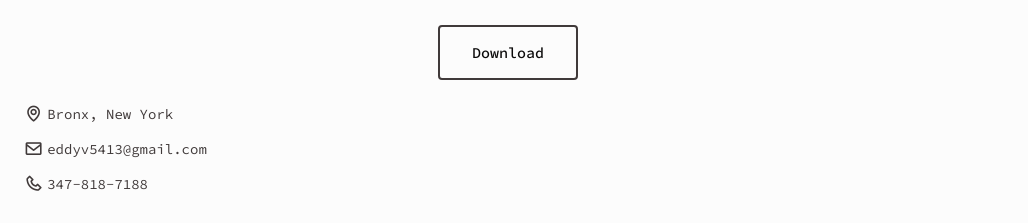
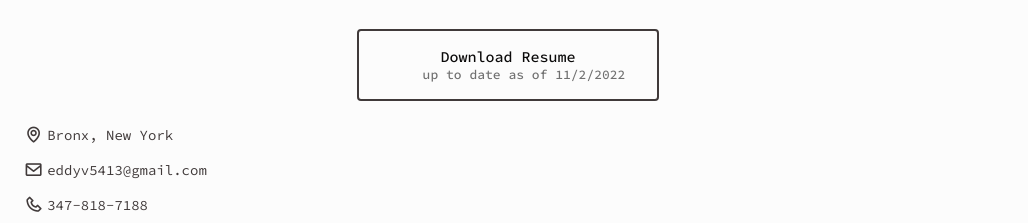
Before and after one commit to eddymark/resume, a plain HTML site: page index.html in a window 1280 px wide. Shown: the part 308-531 px from the top of the page, without its empty margins (0-1028 px from the left). Drawn offline with nearby package versions, Linux system fonts and the light colour scheme.

Commit message:
added a hover title over the download button

```diff
--- a/assets/css/style.css
+++ b/assets/css/style.css
@@ -267,6 +267,14 @@ img{
     color: var(--container-color);
 }
 
+/*========== RESUME ==========*/
+/* added this for the date of last updated the resume */
+.resume__date{
+    display: flex;
+    font-size: var(--smaller-font-size);
+    color: var(--text-color-light);
+    margin-left: 2rem;
+}
 
 /*========== SOCIAL ==========*/
 /* .social{
--- a/index.html
+++ b/index.html
@@ -83,7 +83,7 @@
         <section class="home" id="home">
           <div class="home__container section bd-grid">
             <div class="home__data bd-grid">
-              <img src="/assets/img/portrait.jpg" alt="" class="home__img" />
+             <a href="google.com" > <img src="/assets/img/portrait.jpg" alt="" class="home__img" /> </a>
 
               <h1 class="home__title"><b>Eddy Vittini</b></h1>
               <h3 class="home_profession">Software Engineer</h3>
@@ -91,12 +91,12 @@
               <!-- BUTTON TO DOWNLOAD RESUME IN THE PDF FOLDER -->
               <div>
                 <a
+                  title="this is a downlaod to my resume up to date below"
                   download="eddyvittini-resume.pdf"
                   href="/assets/pdf/EddyVittini Resume.pdf"
-                  class="home__button-mobile"
-                >
-                  Download</a
-                >
+                  class="home__button-mobile">
+                  Download Resume <span class="resume__date">up to date as of 11/2/2022</span></a>
+
               </div>
             </div>
           </div>
```
